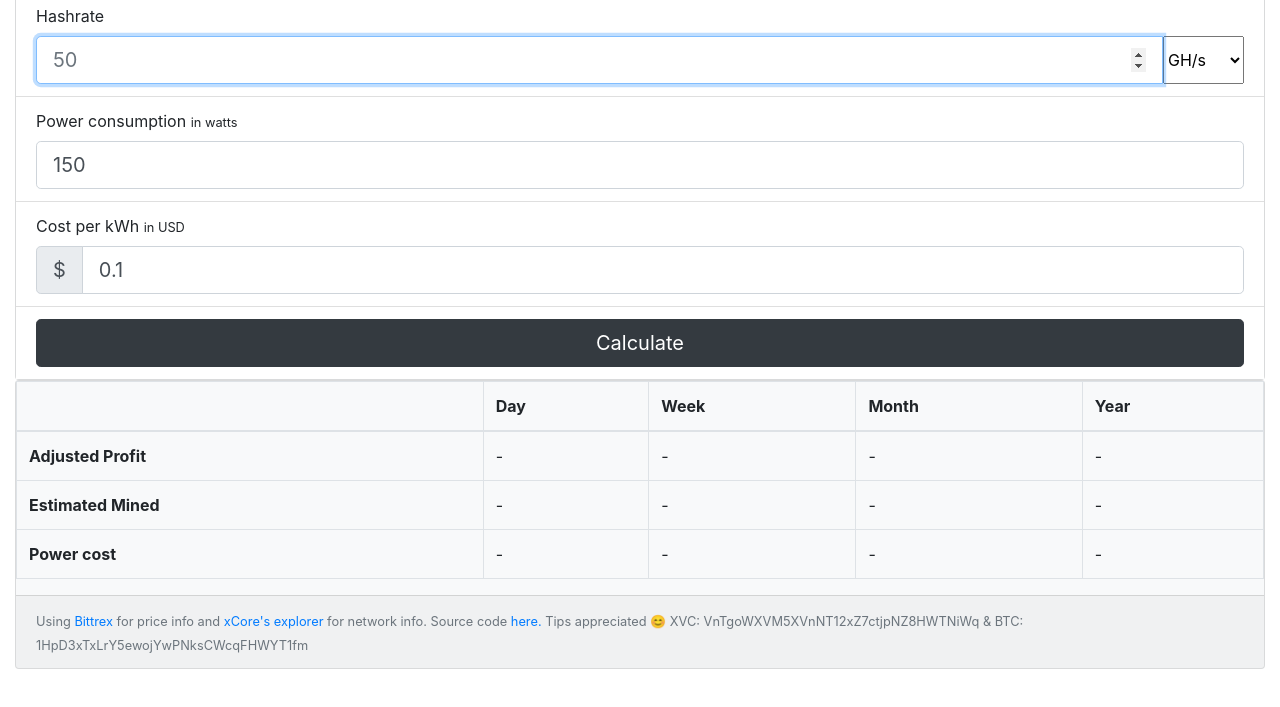
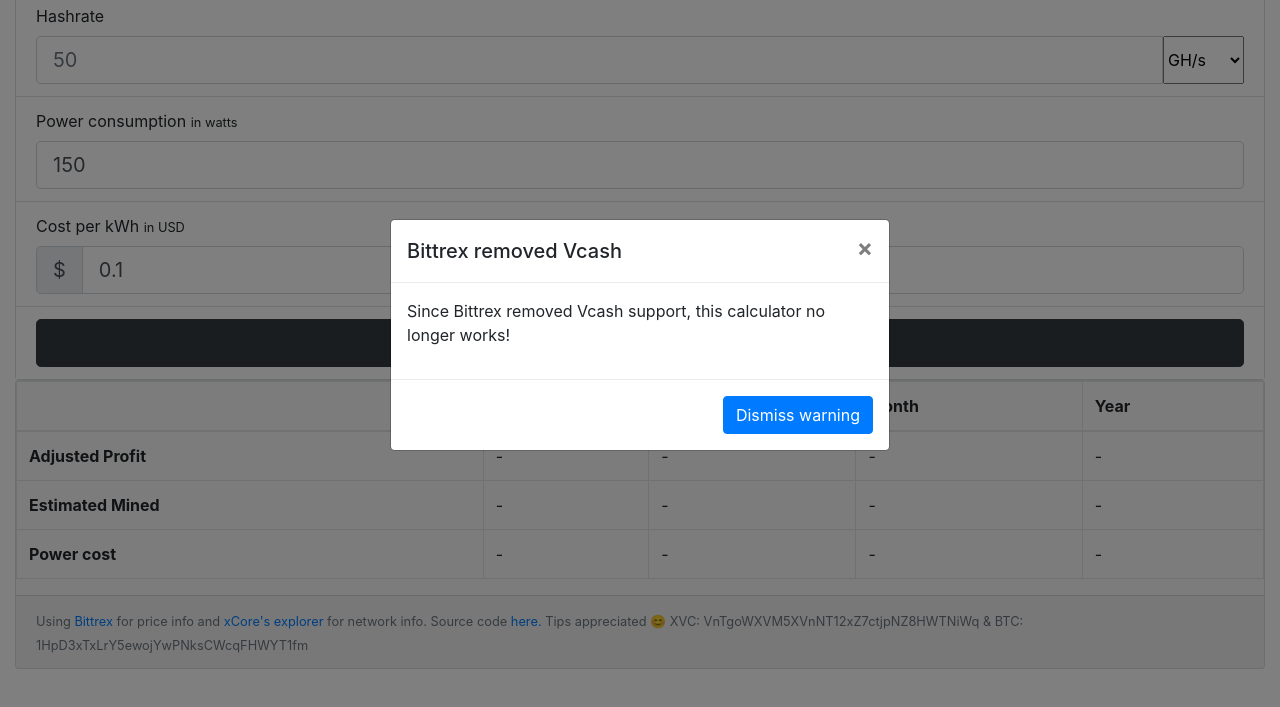
Before and after one commit to sum01/vcash-calculator, a plain HTML site: page public/index.html in a window 1280 px wide. Shown: the part 65-772 px from the top of the page. Drawn offline with nearby package versions, Linux system fonts and the light colour scheme; no server answers.

Commit message:
Add warning modal about this not working
Since Bittrex removed Vcash support, the calculator no longer works.
This makes a warning popup in the middle of the screen so any visitors know right away.

```diff
--- a/public/index.html
+++ b/public/index.html
@@ -16,6 +16,26 @@
 		</noscript>
 		<!-- Fluid wrapper for everything -->
 		<div class="container-fluid">
+			<!-- Warning about Bittrex's removal of Vcash -->
+			<!-- Modal -->
+			<div class="modal fade" id="bittrex_removal_modal" tabindex="-1" role="dialog" aria-labelledby="exampleModalCenterTitle" aria-hidden="true">
+				<div class="modal-dialog modal-dialog-centered" role="document">
+					<div class="modal-content">
+						<div class="modal-header">
+							<h5 class="modal-title" id="exampleModalCenterTitle">Bittrex removed Vcash</h5>
+							<button type="button" class="close" data-dismiss="modal" aria-label="Close">
+								<span aria-hidden="true">&times;</span>
+							</button>
+						</div>
+						<div class="modal-body">
+							<p>Since Bittrex removed Vcash support, this calculator no longer works!</p>
+						</div>
+						<div class="modal-footer">
+							<button type="button" class="btn btn-primary" data-dismiss="modal">Dismiss warning</button>
+						</div>
+					</div>
+				</div>
+			</div>
 			<!-- Navbar -->
 			<nav class="navbar navbar-expand-md navbar-dark bg-dark">
 				<a class="navbar-brand" href="https://vcash.info/"><img src="media/vcash_logo.png" width="30" height="30" class="d-inline-block align-top" alt="Vcash"> mining calculator</a>
--- a/public/main.js
+++ b/public/main.js
@@ -536,3 +536,10 @@ function main() {
 setInterval(function() {
 	fill_network_badges();
 }, 100000);
+
+// Opens the Bootstrap modal to show a warning
+// We tell Eslint to ignore since Jquery is pulled by the html file
+// eslint-disable-next-line
+$("#bittrex_removal_modal").modal({
+	show: true
+});
```
